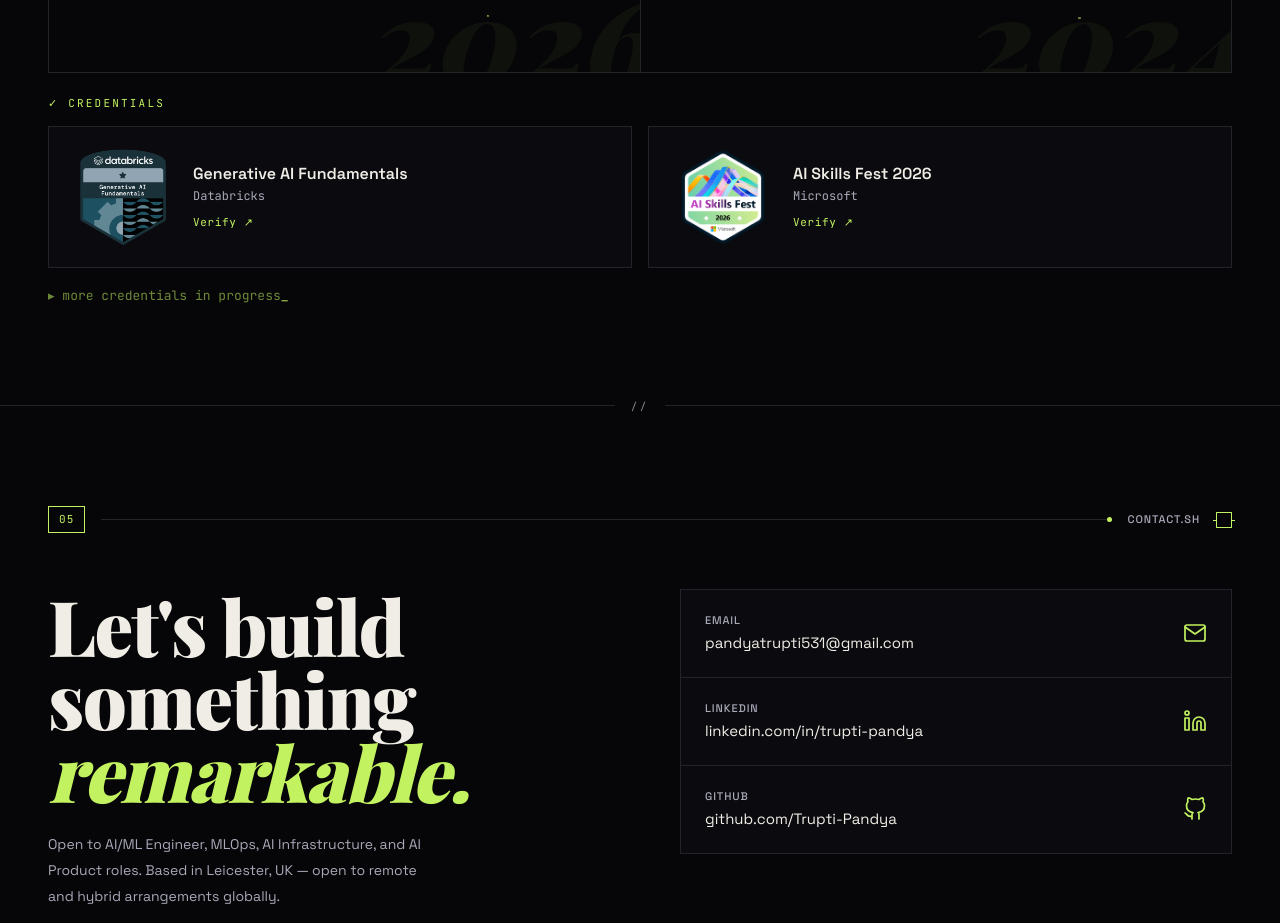
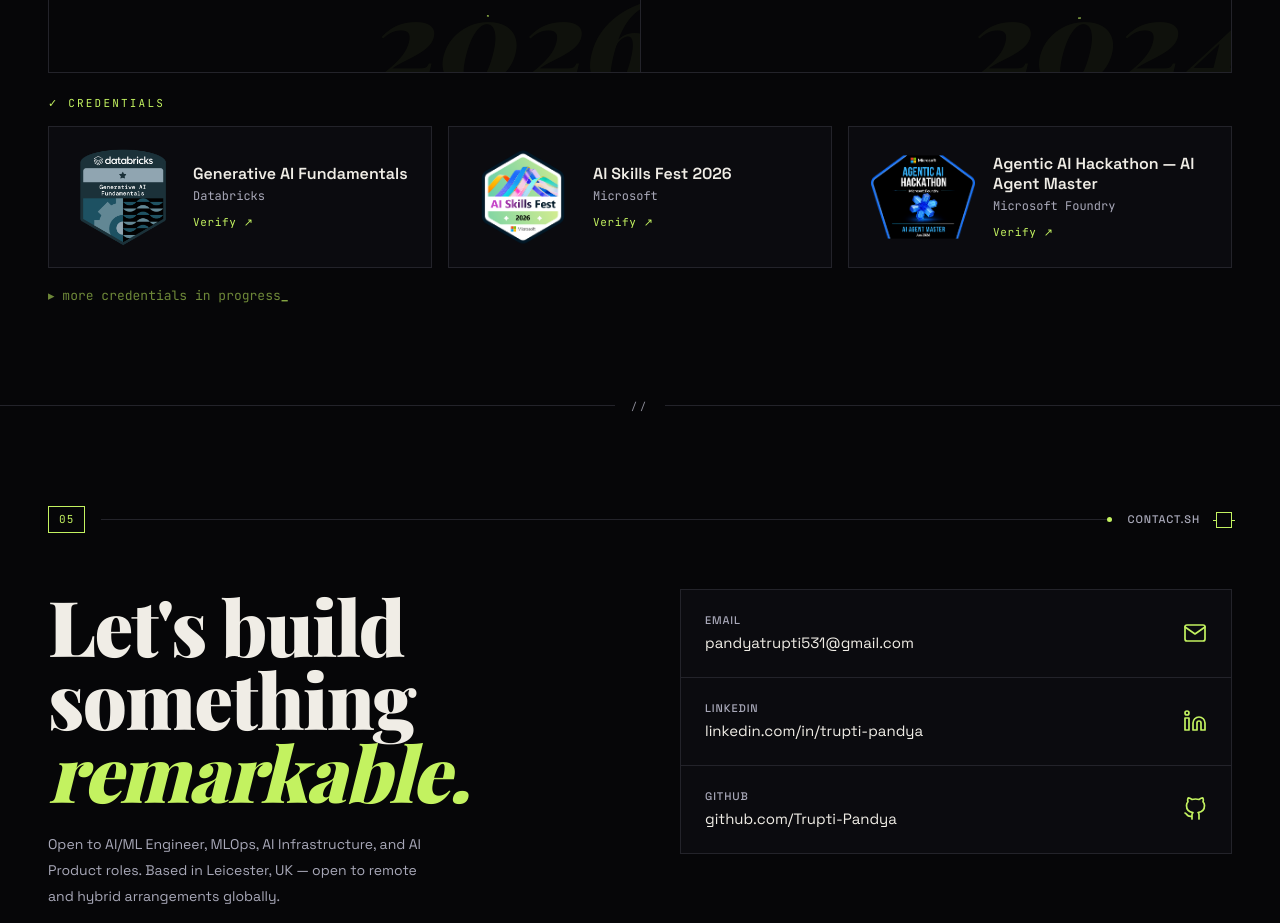
Before and after one commit to Trupti-Pandya/portfolio-v2, a Next.js app: page / in a window 1280 px wide. Shown: the part 6720-7643 px from the top of the page. Built offline with nearby package versions, Linux system fonts and the light colour scheme; no server answers; a web font is replaced by a local one.

Commit message:
feat(certs): add Microsoft Agentic AI Hackathon badge

```diff
--- a/src/app/page.tsx
+++ b/src/app/page.tsx
@@ -719,6 +719,12 @@
                 issuer: "Microsoft",
                 verifyUrl: "https://www.credly.com/badges/05480688-6840-4753-8108-79cb62144901/public_url",
               },
+              {
+                img: "/agentic-ai-hackathon-2026.png",
+                name: "Agentic AI Hackathon — AI Agent Master",
+                issuer: "Microsoft Foundry",
+                verifyUrl: "https://info.microsoft.com/rs/157-GQE-382/images/EN-WBNR-SlideDeck-SREVM91934-badge.pdf?version=0",
+              },
             ].map((c) => (
               <a
                 key={c.name}
```
Also changed, not shown: public/agentic-ai-hackathon-2026.png (added).
